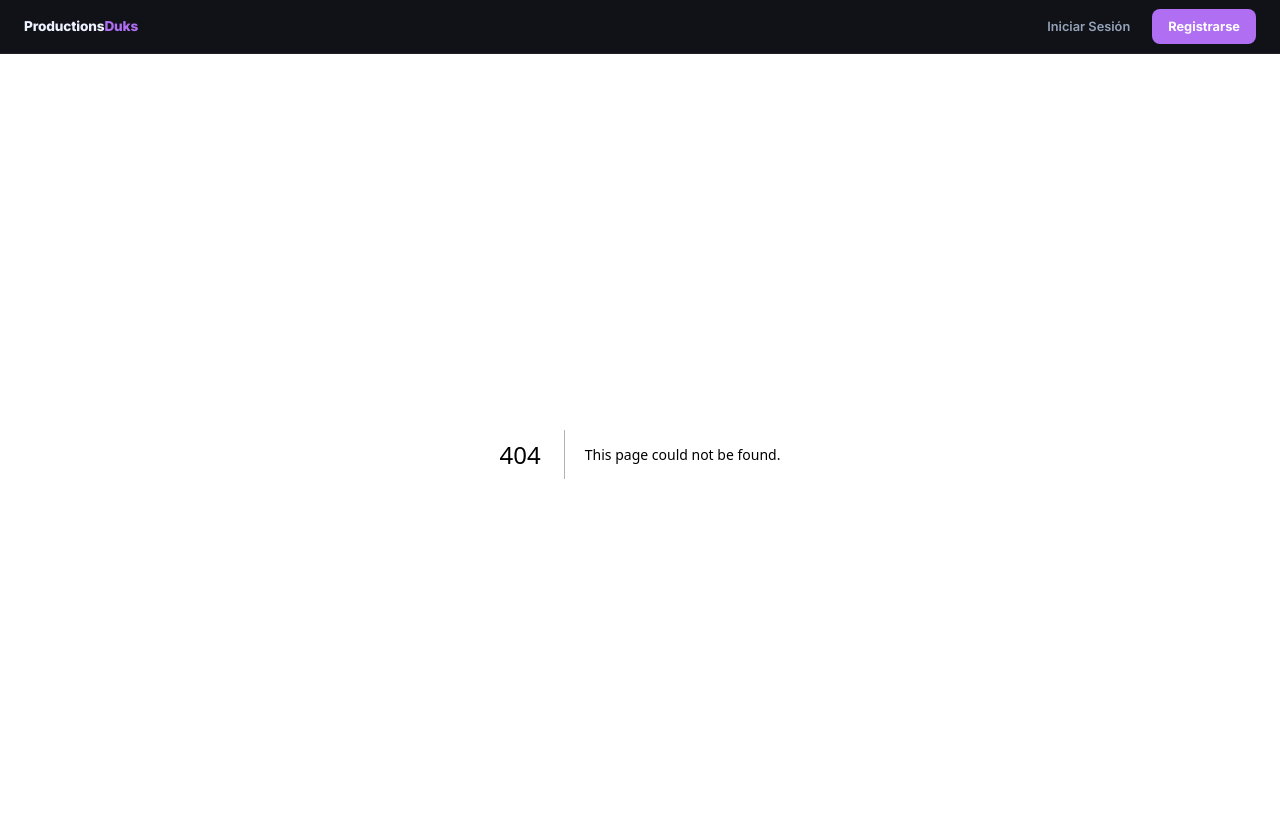
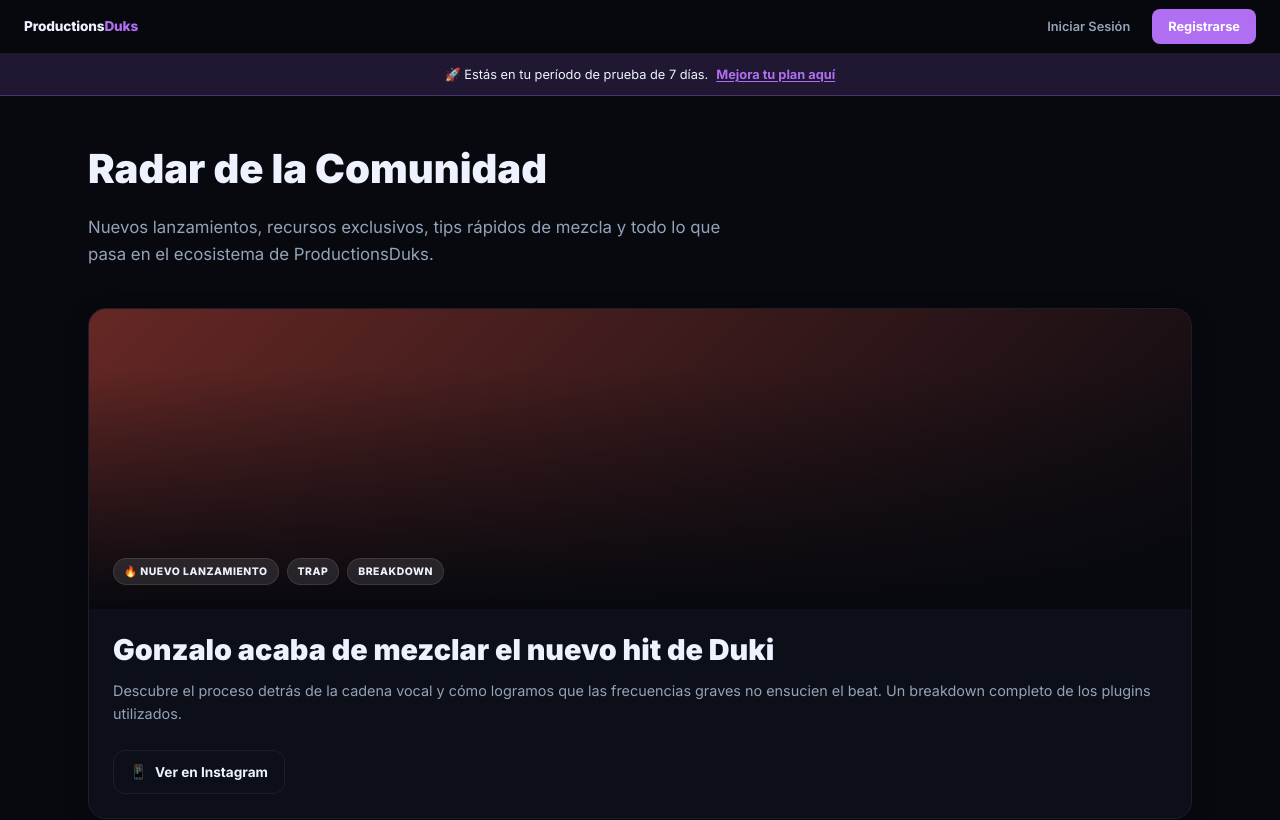
Before and after one commit to gonchiantelo/ProductionsDuks, a Next.js app: page /app/noticias in a window 1280 px wide. Before the commit this address had no page. Shown: the top 820 px of the page. Built offline with nearby package versions, Linux system fonts and the light colour scheme.

Commit message:
feat(pages): Implement Noticias/Comunidad page with Masonry Grid UI

```diff
--- /dev/null
+++ b/src/app/app/noticias/page.tsx
@@ -0,0 +1,156 @@
+'use client'
+
+export default function NoticiasPage() {
+  const NEWS_DATA = [
+    {
+      id: 1,
+      title: "Gonzalo acaba de mezclar el nuevo hit de Duki",
+      description: "Descubre el proceso detrás de la cadena vocal y cómo logramos que las frecuencias graves no ensucien el beat. Un breakdown completo de los plugins utilizados.",
+      badges: ["🔥 NUEVO LANZAMIENTO", "TRAP", "BREAKDOWN"],
+      cta: "Ver en Instagram",
+      icon: "📱",
+      isFeatured: true,
+      gradient: "linear-gradient(135deg, rgba(235, 78, 55, 0.4) 0%, rgba(7, 9, 15, 0.9) 100%)"
+    },
+    {
+      id: 2,
+      title: "Actualización de la Plantilla de Mastering",
+      description: "Hemos subido la versión 2.0 de nuestra plantilla para FL Studio y Ableton. Nuevos macros de saturación incluidos.",
+      badges: ["🛠️ RECURSOS", "UPDATE"],
+      cta: "Descargar Archivo",
+      icon: "⬇️",
+      isFeatured: false,
+      gradient: "linear-gradient(135deg, rgba(55, 120, 235, 0.3) 0%, rgba(7, 9, 15, 0.9) 100%)"
+    },
+    {
+      id: 3,
+      title: "Tips: Compresión Multibanda en Bajos",
+      description: "Aprende a domar las resonancias de un 808 sin perder el ataque inicial usando compresión multibanda dinámica.",
+      badges: ["💡 TIPS", "MEZCLA"],
+      cta: "Leer Artículo",
+      icon: "📖",
+      isFeatured: false,
+      gradient: "linear-gradient(135deg, rgba(80, 200, 120, 0.3) 0%, rgba(7, 9, 15, 0.9) 100%)"
+    }
+  ]
+
+  return (
+    <div style={{ flex: 1, padding: '40px 48px', maxWidth: '1200px', margin: '0 auto', width: '100%', animation: 'fadeIn 0.3s' }}>
+
+      {/* ── Header ── */}
+      <div style={{ marginBottom: '40px' }}>
+        <h1 style={{ fontSize: '2.5rem', fontWeight: 900, color: 'var(--t1)', marginBottom: '12px' }}>
+          Radar de la Comunidad
+        </h1>
+        <p style={{ fontSize: '1.05rem', color: 'var(--t2)', maxWidth: '650px', lineHeight: 1.6 }}>
+          Nuevos lanzamientos, recursos exclusivos, tips rápidos de mezcla y todo lo que pasa en el ecosistema de ProductionsDuks.
+        </p>
+      </div>
+
+      {/* ── Grid Asimétrica ── */}
+      <div style={{
+        display: 'grid',
+        gridTemplateColumns: 'repeat(auto-fit, minmax(320px, 1fr))',
+        gap: '24px'
+      }}>
+        {NEWS_DATA.map((news) => (
+          <div
+            key={news.id}
+            style={{
+              background: 'var(--bg1)',
+              border: '1px solid var(--border)',
+              borderRadius: 'var(--r3)',
+              overflow: 'hidden',
+              display: 'flex',
+              flexDirection: 'column',
+              gridColumn: news.isFeatured ? '1 / -1' : 'span 1',
+              position: 'relative',
+              transition: 'transform 0.2s, box-shadow 0.2s',
+              cursor: 'pointer',
+              boxShadow: '0 8px 24px rgba(0,0,0,0.2)'
+            }}
+            onMouseEnter={(e) => {
+              e.currentTarget.style.transform = 'translateY(-4px)'
+              e.currentTarget.style.boxShadow = '0 12px 32px rgba(0,0,0,0.4)'
+            }}
+            onMouseLeave={(e) => {
+              e.currentTarget.style.transform = 'translateY(0)'
+              e.currentTarget.style.boxShadow = '0 8px 24px rgba(0,0,0,0.2)'
+            }}
+          >
+            {/* Imagen / Placeholder */}
+            <div style={{
+              width: '100%',
+              minHeight: news.isFeatured ? '300px' : '200px',
+              background: news.gradient,
+              display: 'flex',
+              flexDirection: 'column',
+              justifyContent: 'flex-end',
+              padding: '24px',
+              position: 'relative'
+            }}>
+              {/* Overlay oscuro para legibilidad */}
+              <div style={{ position: 'absolute', inset: 0, background: 'linear-gradient(to top, rgba(7,9,15,1) 0%, rgba(7,9,15,0) 80%)' }} />
+
+              <div style={{ position: 'relative', zIndex: 10, display: 'flex', gap: '8px', flexWrap: 'wrap' }}>
+                {news.badges.map(badge => (
+                  <span key={badge} style={{
+                    padding: '4px 10px', background: 'rgba(255,255,255,0.1)', backdropFilter: 'blur(4px)',
+                    border: '1px solid rgba(255,255,255,0.1)', borderRadius: '100px',
+                    fontSize: '0.65rem', fontWeight: 800, color: 'var(--t1)', letterSpacing: '0.05em'
+                  }}>
+                    {badge}
+                  </span>
+                ))}
+              </div>
+            </div>
+
+            {/* Contenido */}
+            <div style={{ padding: '24px', display: 'flex', flexDirection: 'column', flex: 1, background: 'var(--bg1)' }}>
+              <h2 style={{ fontSize: news.isFeatured ? '1.8rem' : '1.3rem', fontWeight: 900, color: 'var(--t1)', marginBottom: '12px', lineHeight: 1.2 }}>
+                {news.title}
+              </h2>
+              <p style={{ fontSize: '0.9rem', color: 'var(--t2)', lineHeight: 1.6, marginBottom: '24px', flex: 1 }}>
+                {news.description}
+              </p>
+
+              <button style={{
+                alignSelf: 'flex-start',
+                display: 'flex',
+                alignItems: 'center',
+                gap: '8px',
+                padding: '10px 16px',
+                background: 'transparent',
+                border: '1px solid var(--border)',
+                borderRadius: 'var(--r2)',
+                color: 'var(--t1)',
+                fontWeight: 700,
+                fontSize: '0.85rem',
+                cursor: 'pointer',
+                transition: 'background 0.2s'
+              }}
+              onMouseEnter={(e) => e.currentTarget.style.background = 'var(--bg2)'}
+              onMouseLeave={(e) => e.currentTarget.style.background = 'transparent'}
+              >
+                <span>{news.icon}</span> {news.cta}
+              </button>
+            </div>
+          </div>
+        ))}
+      </div>
+
+      <style>{`
+        @keyframes fadeIn {
+          from { opacity: 0; transform: translateY(4px); }
+          to { opacity: 1; transform: translateY(0); }
+        }
+        @media (min-width: 900px) {
+          /* En pantallas grandes, forzar que la primera tarjeta ocupe 2 columnas si es featured */
+          div[style*="grid-column: 1 / -1"] {
+            grid-column: 1 / -1 !important;
+          }
+        }
+      `}</style>
+    </div>
+  )
+}
--- a/src/components/Navbar.tsx
+++ b/src/components/Navbar.tsx
@@ -100,6 +100,9 @@ export default function Navbar() {
           </Link>
           <Link href="/app/clases" style={navLinkStyle}>
             🎓 Clases
+          </Link>
+          <Link href="/app/noticias" style={navLinkStyle}>
+            📰 Noticias
           </Link>
 
           <div style={{ display: 'flex', alignItems: 'center', gap: '16px', paddingLeft: '16px', borderLeft: '1px solid var(--border)', position: 'relative' }}>
```
